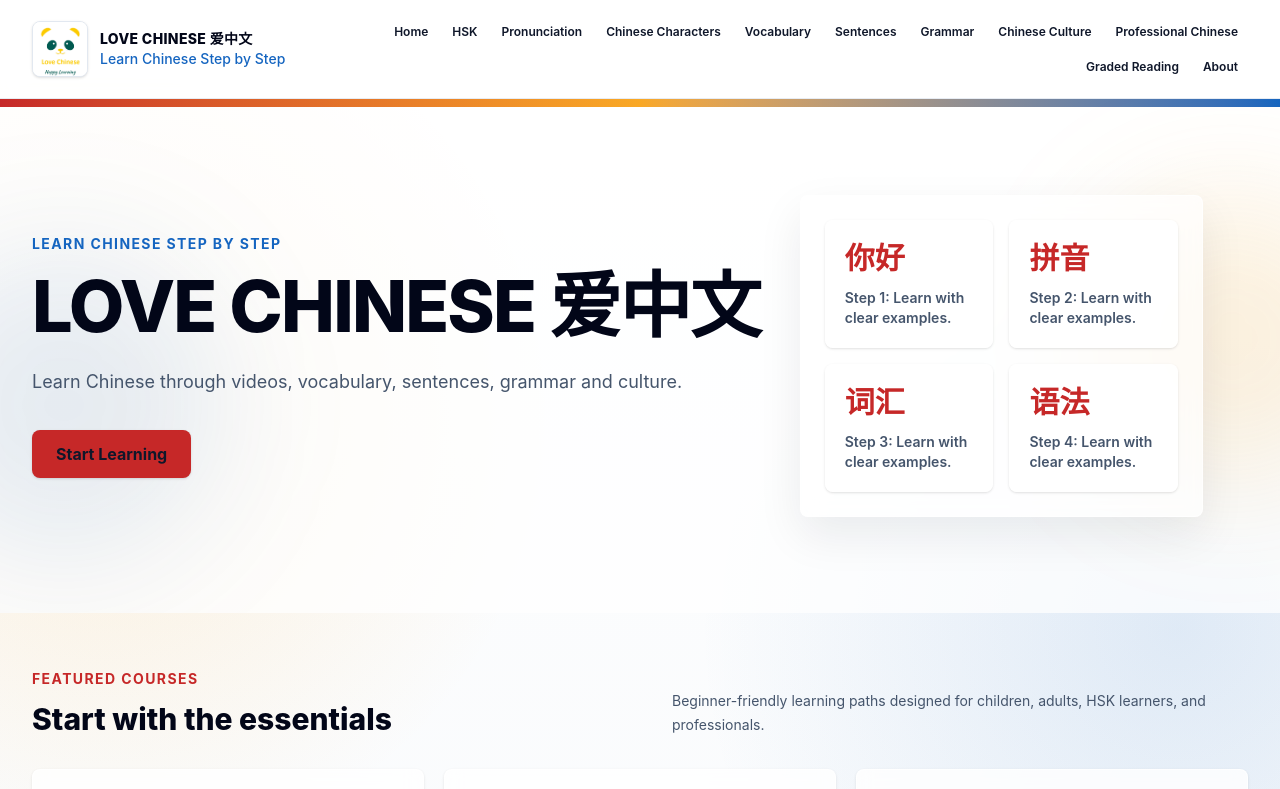
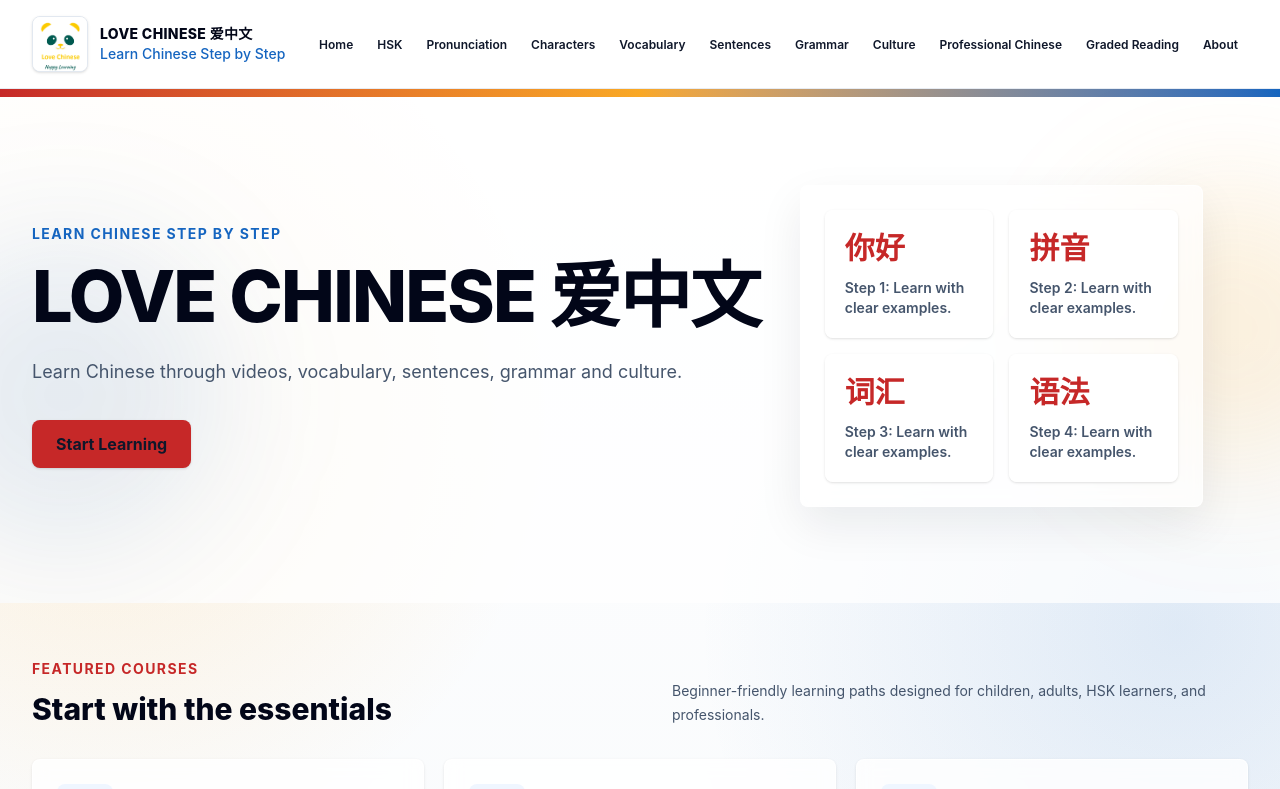
Before and after one commit to zhangsuo1986-rgb/lovechinese520, a Next.js app: page / in a window 1280 px wide. Shown: the top 789 px of the page. Built offline with nearby package versions, Linux system fonts and the light colour scheme.

Commit message:
Shorten navigation labels

```diff
--- a/components/Navbar.tsx
+++ b/components/Navbar.tsx
@@ -43,12 +43,12 @@ export function Navbar() {
           <span className="text-2xl leading-none">{open ? "×" : "☰"}</span>
         </button>
 
-        <div className="hidden min-w-0 flex-1 flex-wrap items-center justify-end gap-0.5 md:flex lg:gap-1">
+        <div className="hidden min-w-0 flex-1 flex-nowrap items-center justify-end gap-0.5 md:flex lg:gap-1">
           {navItems.map((item) => (
             <Link
               key={item.href}
               href={item.href}
-              className="rounded-lg px-1.5 py-2 text-[11px] font-semibold leading-tight text-slate-700 transition hover:bg-slate-100 hover:text-brand-red lg:px-2 xl:px-2.5 xl:text-xs 2xl:text-sm"
+              className="whitespace-nowrap rounded-lg px-1.5 py-2 text-[11px] font-semibold leading-tight text-slate-700 transition hover:bg-slate-100 hover:text-brand-red lg:px-2 xl:px-2.5 xl:text-xs 2xl:text-sm"
             >
               {item.label}
             </Link>
--- a/lib/content.ts
+++ b/lib/content.ts
@@ -10,11 +10,11 @@ export const navItems = [
   { label: "Home", href: "/" },
   { label: "HSK", href: "/hsk" },
   { label: "Pronunciation", href: "/pronunciation" },
-  { label: "Chinese Characters", href: "/characters" },
+  { label: "Characters", href: "/characters" },
   { label: "Vocabulary", href: "/vocabulary" },
   { label: "Sentences", href: "/sentences" },
   { label: "Grammar", href: "/grammar" },
-  { label: "Chinese Culture", href: "/culture" },
+  { label: "Culture", href: "/culture" },
   { label: "Professional Chinese", href: "/professional" },
   { label: "Graded Reading", href: "/reading" },
   { label: "About", href: "/about" },
```
